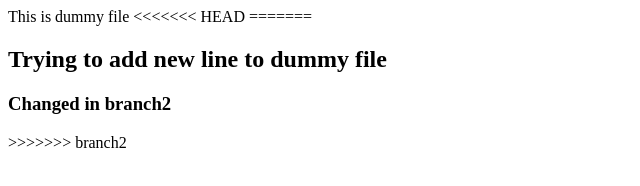
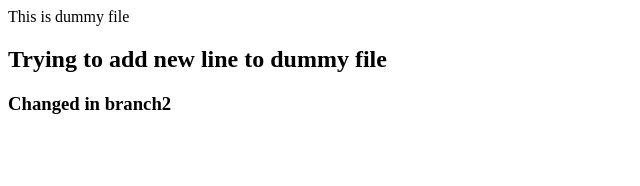
Before and after one commit to lssreeja/20131A05R5, a plain HTML site: page dummy.html in a window 1280 px wide. Shown: the whole page, without its empty margins (0-640 px from the left). Drawn offline with Linux system fonts and the light colour scheme.

Commit message:
changed dummy.html

```diff
--- a/dummy.html
+++ b/dummy.html
@@ -4,10 +4,7 @@
 <title></title>
 <head>
 <body>This is dummy file
-<<<<<<< HEAD
-=======
 	<h2>Trying to add new line to dummy file</h2>
 	<h3> Changed in branch2 </h3>
->>>>>>> branch2
 </body>
 </html>
```
